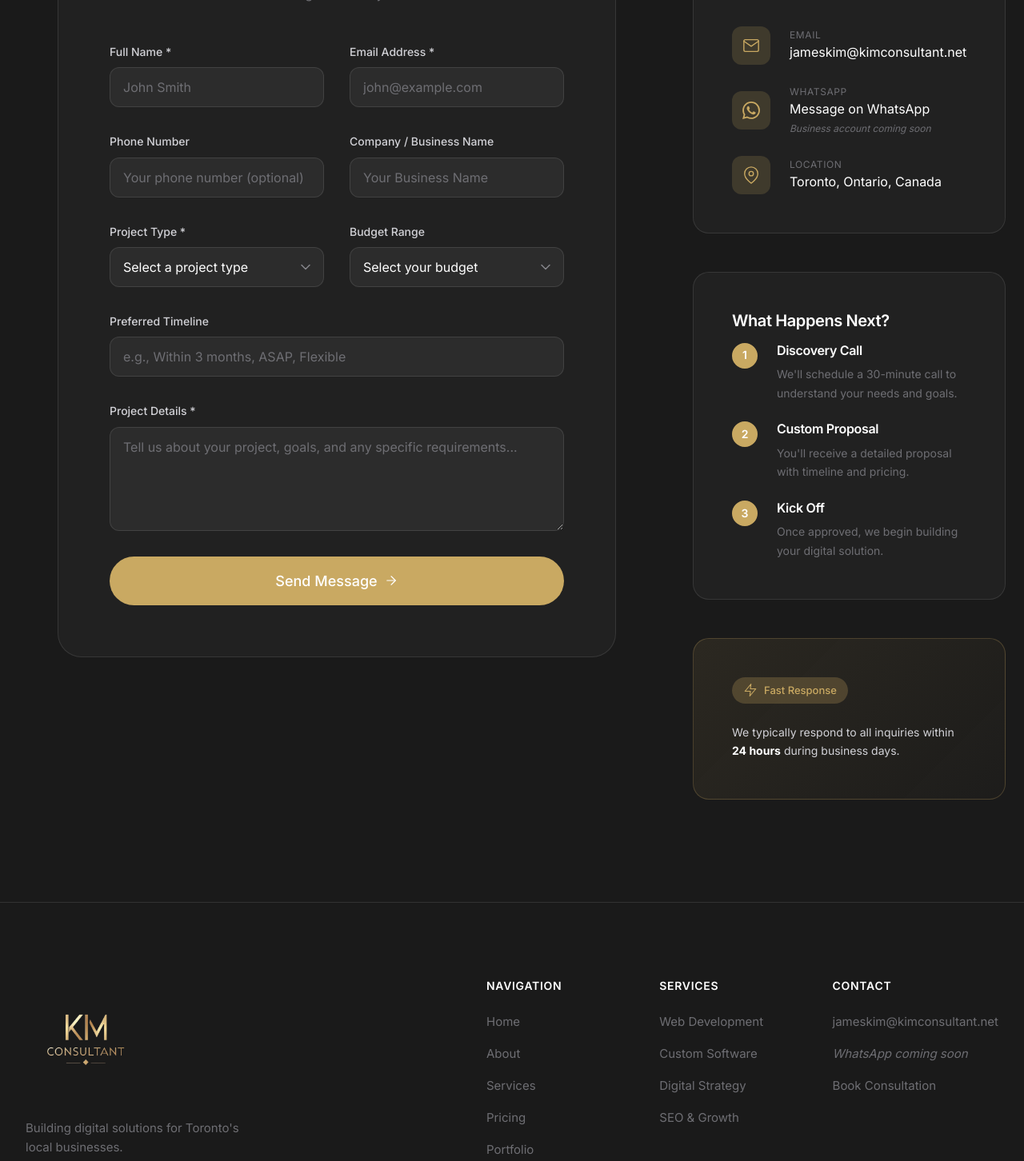
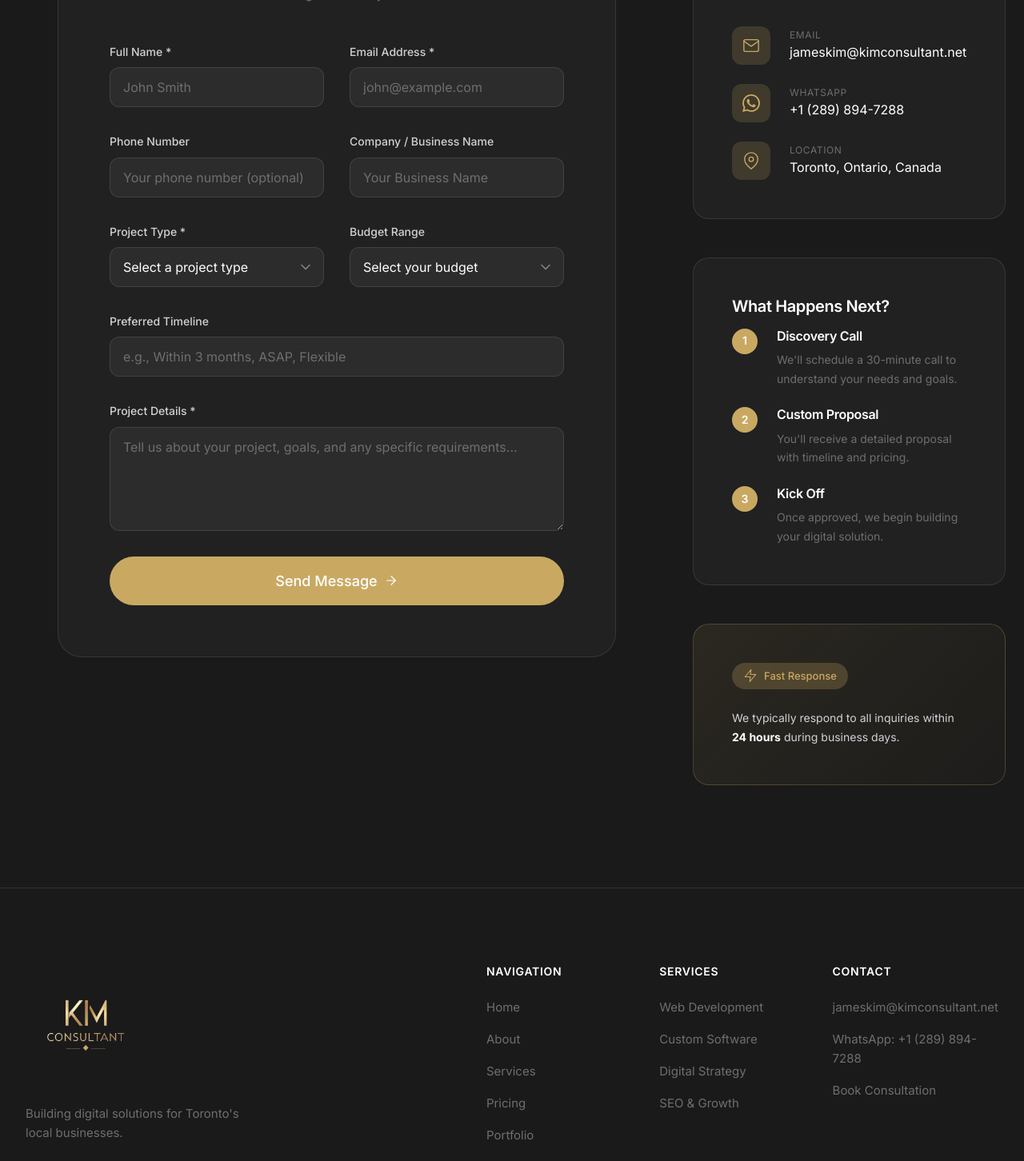
Before and after one commit to HamesInFlames/Company---website, a React (Vite) app: page /contact in a window 1280 px wide. Shown: the part 820-2272 px from the top of the page at 80% size. Built offline with nearby package versions, Linux system fonts and the light colour scheme.

Commit message:
Add WhatsApp contact link with click-to-chat

```diff
--- a/src/components/Footer.jsx
+++ b/src/components/Footer.jsx
@@ -51,7 +51,7 @@ function Footer() {
               <h4>Contact</h4>
               <nav>
                 <a href="mailto:jameskim@kimconsultant.net">jameskim@kimconsultant.net</a>
-                <span className="footer-whatsapp">WhatsApp coming soon</span>
+                <a href="https://wa.me/12898947288?text=Hi%2C%20I%27m%20interested%20in%20your%20web%20development%20services." target="_blank" rel="noopener noreferrer">WhatsApp: +1 (289) 894-7288</a>
                 <Link to="/contact">Book Consultation</Link>
               </nav>
             </div>
--- a/src/pages/Contact.jsx
+++ b/src/pages/Contact.jsx
@@ -14,9 +14,8 @@ const contactInfo = [
   {
     icon: 'whatsapp',
     label: 'WhatsApp',
-    value: 'Message on WhatsApp',
-    link: null,
-    note: 'Business account coming soon'
+    value: '+1 (289) 894-7288',
+    link: 'https://wa.me/12898947288?text=Hi%2C%20I%27m%20interested%20in%20your%20web%20development%20services.'
   },
   {
     icon: 'mapPin',
```
